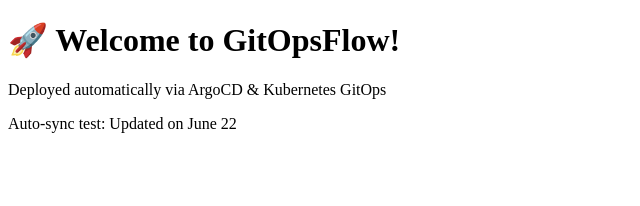
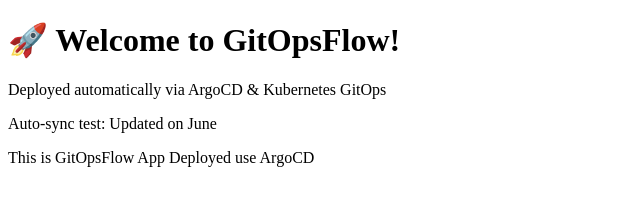
Before and after one commit to Debasish-87/GitOpsFlow-Kubernetes-AutoCD, a plain HTML site: page app/index.html in a window 1280 px wide. Shown: the whole page, without its empty margins (0-640 px from the left). Drawn offline with Linux system fonts and the light colour scheme.

Commit message:
📝 Updated homepage content for final GitOps demo

```diff
--- a/app/index.html
+++ b/app/index.html
@@ -5,7 +5,7 @@
   <h1>🚀 Welcome to GitOpsFlow!</h1>
   <p>Deployed automatically via ArgoCD & Kubernetes GitOps</p>
 
-  <p>Auto-sync test: Updated on June 22</p>
-
+  <p>Auto-sync test: Updated on June</p>
+  <p>This is GitOpsFlow App Deployed use ArgoCD</p>
 </body>
 </html>
```
